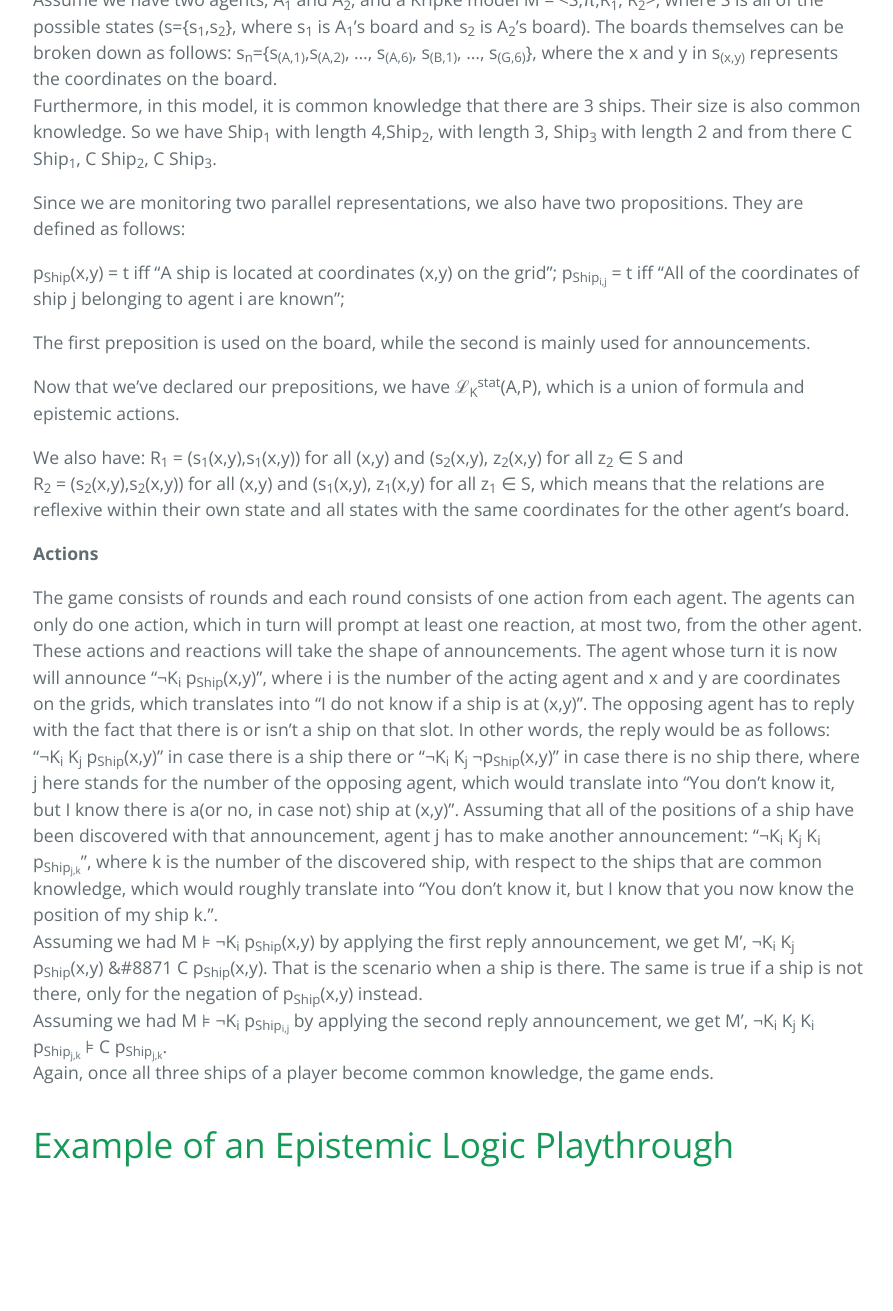
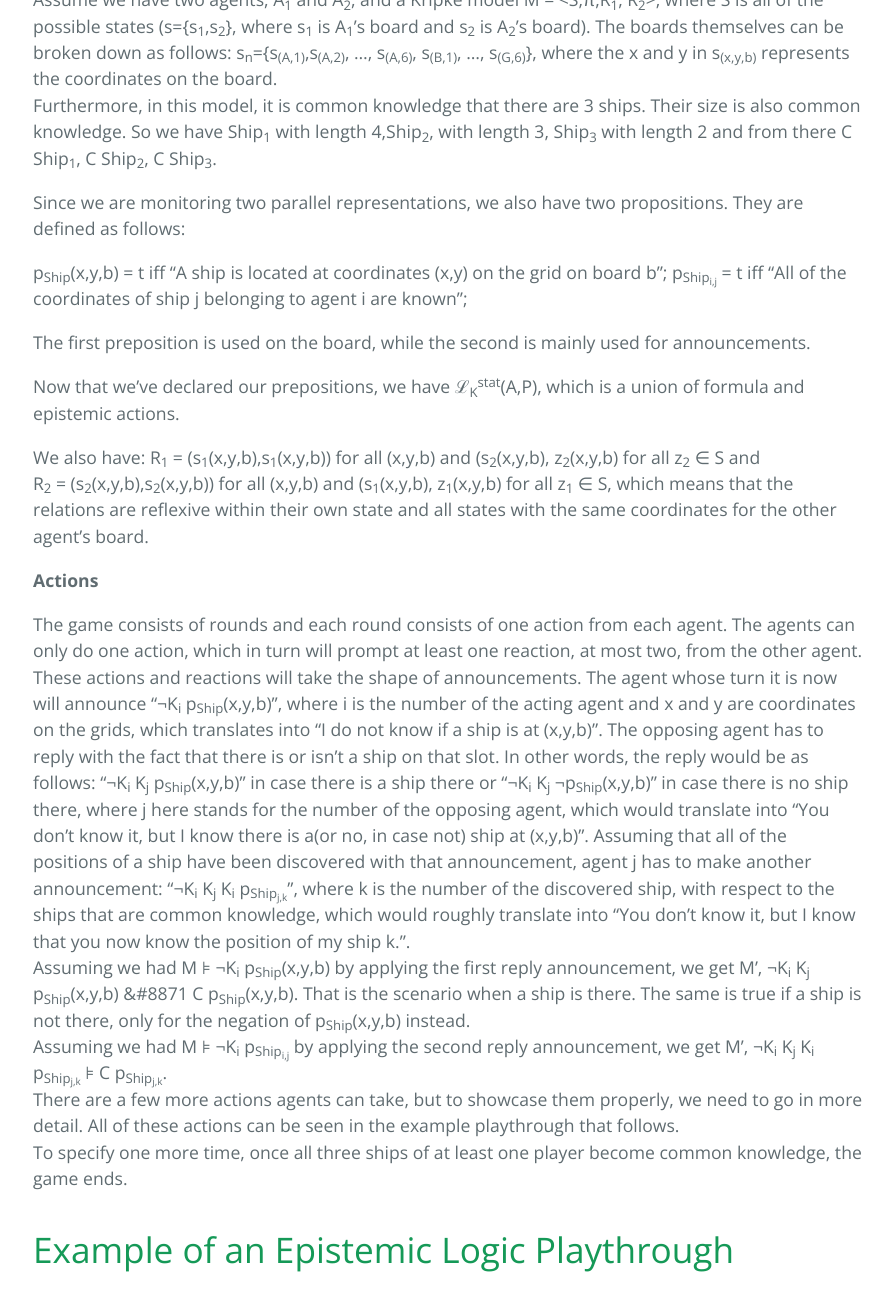
Before and after one commit to kaeru4343/LAMAS_2020Project, a Jekyll site: the page built from index.md, in a window 1280 px wide and 1400 px high, scrolled down 3359 px. Shown: the top 1311 px of the window, without its empty margins (191-1084 px from the left). Built offline with Jekyll 4.4.1, drawn with Linux system fonts in a browser that asks for light colours.

Commit message:
Example Playthrough

```diff
--- a/index.md
+++ b/index.md
@@ -56,12 +56,12 @@
 
 <b>Formalizing the logic system</b>
 
-Assume we have two agents, A<sub>1</sub> and A<sub>2</sub>, and a Kripke model M = <S,&#960;,R<sub>1</sub>, R<sub>2</sub>>, where S is all of the possible states (s={s<sub>1</sub>,s<sub>2</sub>}, where s<sub>1</sub> is A<sub>1</sub>'s board and s<sub>2</sub> is A<sub>2</sub>'s board). The boards themselves can be broken down as follows: s<sub>n</sub>={s<sub>(A,1)</sub>,s<sub>(A,2)</sub>, ..., s<sub>(A,6)</sub>, s<sub>(B,1)</sub>, ..., s<sub>(G,6)</sub>}, where the x and y in s<sub>(x,y)</sub> represents the coordinates on the board.<br />
+Assume we have two agents, A<sub>1</sub> and A<sub>2</sub>, and a Kripke model M = <S,&#960;,R<sub>1</sub>, R<sub>2</sub>>, where S is all of the possible states (s={s<sub>1</sub>,s<sub>2</sub>}, where s<sub>1</sub> is A<sub>1</sub>'s board and s<sub>2</sub> is A<sub>2</sub>'s board). The boards themselves can be broken down as follows: s<sub>n</sub>={s<sub>(A,1)</sub>,s<sub>(A,2)</sub>, ..., s<sub>(A,6)</sub>, s<sub>(B,1)</sub>, ..., s<sub>(G,6)</sub>}, where the x and y in s<sub>(x,y,b)</sub> represents the coordinates on the board.<br />
 Furthermore, in this model, it is common knowledge that there are 3 ships. Their size is also common knowledge. So we have Ship<sub>1</sub> with length 4,Ship<sub>2</sub>, with length 3, Ship<sub>3</sub> with length 2 and from there C Ship<sub>1</sub>, C Ship<sub>2</sub>, C Ship<sub>3</sub>.<br />
 
 Since we are monitoring two parallel representations, we also have two propositions. They are defined as follows:
 
-p<sub>Ship</sub>(x,y) = t iff "A ship is located at coordinates (x,y) on the grid";
+p<sub>Ship</sub>(x,y,b) = t iff "A ship is located at coordinates (x,y) on the grid on board b";
 p<sub>Ship<sub>i,j</sub></sub> = t iff "All of the coordinates of ship j belonging to agent i are known";
 
 The first preposition is used on the board, while the second is mainly used for announcements.
@@ -69,19 +69,20 @@
 Now that we've declared our prepositions, we have &#x2112;<sub>K</sub><sup>stat</sup>(A,P), which is a union of formula and epistemic actions.
 
 We also have:
-R<sub>1</sub> = (s<sub>1</sub>(x,y),s<sub>1</sub>(x,y)) for all (x,y) and (s<sub>2</sub>(x,y), z<sub>2</sub>(x,y) for all z<sub>2</sub> &isin; S and<br />
-R<sub>2</sub>  = (s<sub>2</sub>(x,y),s<sub>2</sub>(x,y)) for all (x,y) and (s<sub>1</sub>(x,y), z<sub>1</sub>(x,y) for all z<sub>1</sub> &isin; S, which means that the relations are reflexive within their own state and all states with the same coordinates for the other agent's board.
+R<sub>1</sub> = (s<sub>1</sub>(x,y,b),s<sub>1</sub>(x,y,b)) for all (x,y,b) and (s<sub>2</sub>(x,y,b), z<sub>2</sub>(x,y,b) for all z<sub>2</sub> &isin; S and<br />
+R<sub>2</sub>  = (s<sub>2</sub>(x,y,b),s<sub>2</sub>(x,y,b)) for all (x,y,b) and (s<sub>1</sub>(x,y,b), z<sub>1</sub>(x,y,b) for all z<sub>1</sub> &isin; S, which means that the relations are reflexive within their own state and all states with the same coordinates for the other agent's board.
 
 <b>Actions</b>
 
-The game consists of rounds and each round consists of one action from each agent. The agents can only do one action, which in turn will prompt at least one reaction, at most two, from the other agent. These actions and reactions will take the shape of announcements. The agent whose turn it is now will announce "&not;K<sub>i</sub> p<sub>Ship</sub>(x,y)", where i is the number of the acting agent and x and y are coordinates on the grids, which translates into "I do not know if a ship is at (x,y)". The opposing agent has to reply with the fact that there is or isn't a ship on that slot. In other words, the reply would be as follows: "&not;K<sub>i</sub> K<sub>j</sub> p<sub>Ship</sub>(x,y)" in case there is a ship there or "&not;K<sub>i</sub> K<sub>j</sub> &not;p<sub>Ship</sub>(x,y)" in case there is no ship there, where j here stands for the number of the opposing agent, which would translate into "You don't know it, but I know there is a(or no, in case not) ship at (x,y)". Assuming that all of the positions of a ship have been discovered with that announcement, agent j has to make another announcement:  "&not;K<sub>i</sub> K<sub>j</sub> K<sub>i</sub> p<sub>Ship<sub>j,k</sub></sub>", where k is the number of the discovered ship, with respect to the ships that are common knowledge, which would roughly translate into "You don't know it, but I know that you now know the position of my ship k.".<br />
-Assuming we had M &#8871; &not;K<sub>i</sub> p<sub>Ship</sub>(x,y) by applying the first reply announcement, we get M', &not;K<sub>i</sub> K<sub>j</sub> p<sub>Ship</sub>(x,y) &#8871 C p<sub>Ship</sub>(x,y). That is the scenario when a ship is there. The same is true if a ship is not there, only for the negation of p<sub>Ship</sub>(x,y) instead.<br />
+The game consists of rounds and each round consists of one action from each agent. The agents can only do one action, which in turn will prompt at least one reaction, at most two, from the other agent. These actions and reactions will take the shape of announcements. The agent whose turn it is now will announce "&not;K<sub>i</sub> p<sub>Ship</sub>(x,y,b)", where i is the number of the acting agent and x and y are coordinates on the grids, which translates into "I do not know if a ship is at (x,y,b)". The opposing agent has to reply with the fact that there is or isn't a ship on that slot. In other words, the reply would be as follows: "&not;K<sub>i</sub> K<sub>j</sub> p<sub>Ship</sub>(x,y,b)" in case there is a ship there or "&not;K<sub>i</sub> K<sub>j</sub> &not;p<sub>Ship</sub>(x,y,b)" in case there is no ship there, where j here stands for the number of the opposing agent, which would translate into "You don't know it, but I know there is a(or no, in case not) ship at (x,y,b)". Assuming that all of the positions of a ship have been discovered with that announcement, agent j has to make another announcement:  "&not;K<sub>i</sub> K<sub>j</sub> K<sub>i</sub> p<sub>Ship<sub>j,k</sub></sub>", where k is the number of the discovered ship, with respect to the ships that are common knowledge, which would roughly translate into "You don't know it, but I know that you now know the position of my ship k.".<br />
+Assuming we had M &#8871; &not;K<sub>i</sub> p<sub>Ship</sub>(x,y,b) by applying the first reply announcement, we get M', &not;K<sub>i</sub> K<sub>j</sub> p<sub>Ship</sub>(x,y,b) &#8871 C p<sub>Ship</sub>(x,y,b). That is the scenario when a ship is there. The same is true if a ship is not there, only for the negation of p<sub>Ship</sub>(x,y,b) instead.<br />
 Assuming we had M &#8871; &not;K<sub>i</sub> p<sub>Ship<sub>i,j</sub></sub> by applying the second reply announcement, we get M', &not;K<sub>i</sub> K<sub>j</sub> K<sub>i</sub> p<sub>Ship<sub>j,k</sub></sub> &#8871; C p<sub>Ship<sub>j,k</sub></sub>. <br />
-Again, once all three ships of a player become common knowledge, the game ends.
+There are a few more actions agents can take, but to showcase them properly, we need to go in more detail. All of these actions can be seen in the example playthrough that follows. <br />
+To specify one more time, once all three ships of at least one player become common knowledge, the game ends.
 
 # Example of an Epistemic Logic Playthrough
 
-<embed src="LAMAS_finalProject_actionModels.pdf" width="800px" height="2100px" />
+<embed src="Logical_Aspects_of_Multi_Agent_Systems_Project_Example_Playthrough.pdf" width="800px" height="2100px" />
 
 # Discussion
 The idea of modelling the game of Battleships can lead to a multitude of avenues for future research. An example of this would be analyzing the game, but from a game theory point of view, focusing on potential ways of optimization gameplay. Another avenue of research would be attempting to model a well-known, harder version of the game known as "Salvo Battleships". In that version of the game, each turn each player attacks a number of slots equal to their number of unsunk ships in a "salvo" instead of attacking one slot at a time. The opponent will only tell them how many out of those attacks were hits and leaves it to them to piece the rest of the information together. Of course, the players still need to announce when a ship was sunk. Obviously, this would be significantly harder to model and could lead to interesting behaviours in and of itself. Alternatively, future researchers could attempt to make additional rules, for example, ships could only be placed vertically, or remove rules, for example, they could remove the announcement of a hit, but keep the announcement of a ship sinking, which could result in interesting behaviour once more.
```
Also changed, not shown: 1 other file.
